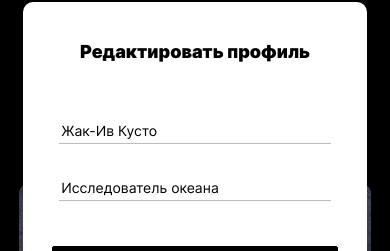
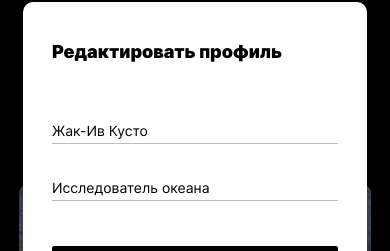
Before and after one commit to pankiale/mesto, a plain HTML site: page index.html in a window 390 px wide. Both pictures are taken after a click on the button 311 px from the left and 290 px from the top of the page. Shown: the part 273-524 px from the top of the page. Drawn offline with Linux system fonts and the light colour scheme.

Commit message:
popup form alignment

```diff
--- a/blocks/form/__input-container/form__input-container.css
+++ b/blocks/form/__input-container/form__input-container.css
@@ -3,5 +3,10 @@
 	padding: 0;
 	margin: 0;
 	width: calc(100% - 36px * 2);
+}
 
+@media screen and (max-width: 590px) {
+	.form__input-container {
+		width: 83.26%;
+	}
 }
--- a/blocks/form/__item/form__item.css
+++ b/blocks/form/__item/form__item.css
@@ -8,4 +8,5 @@
 	margin: 0 0 30px 0;
 	font-size: 14px;
 	font-family: "Inter";
+	padding: 0;
 }
--- a/blocks/form/__title/form__title.css
+++ b/blocks/form/__title/form__title.css
@@ -4,10 +4,12 @@
 	line-height: 29px;
 	color: #000000;
 	margin: 0 0 54px 0;
+	width: calc(100% - 36px * 2);
 }
 
 @media screen and (max-width: 590px) {
 	.form__title {
+		width: 83.26%;
 		font-size: max(18px, 4.07vw);
 		line-height: 22px;
 	}
```
Also changed, not shown: script.js (line endings or trailing spaces).
